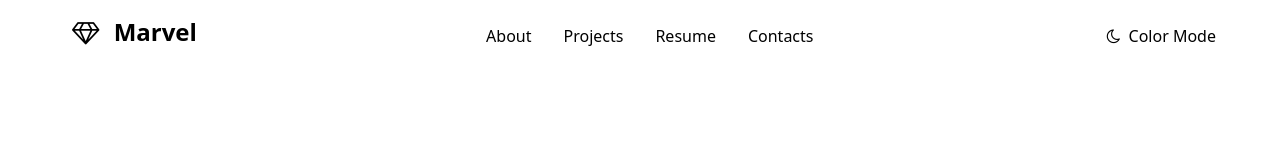
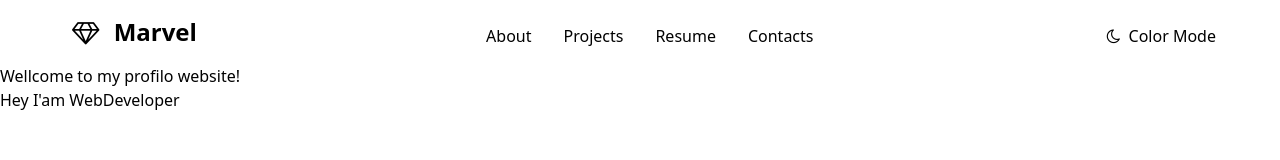
Before and after one commit to NedalMuhammad/ResponsiveNavigationBar, a website: page src/index.html in a window 1280 px wide. Drawn offline with nearby package versions, Linux system fonts and the light colour scheme; files that its build step writes are made by us from their sources.

Commit message:
Header Section

```diff
--- a/src/index.html
+++ b/src/index.html
@@ -49,6 +49,13 @@
         </div>
       </div>
     </div>
+    <div>
+      <div>
+        <span>Wellcome to my profilo website!</span>
+        <h1>Hey I'am WebDeveloper</h1>
+      </div>
+      <div><span></span></div>
+    </div>
   </header>
   <!-- End Header Section -->
 </body>
```
